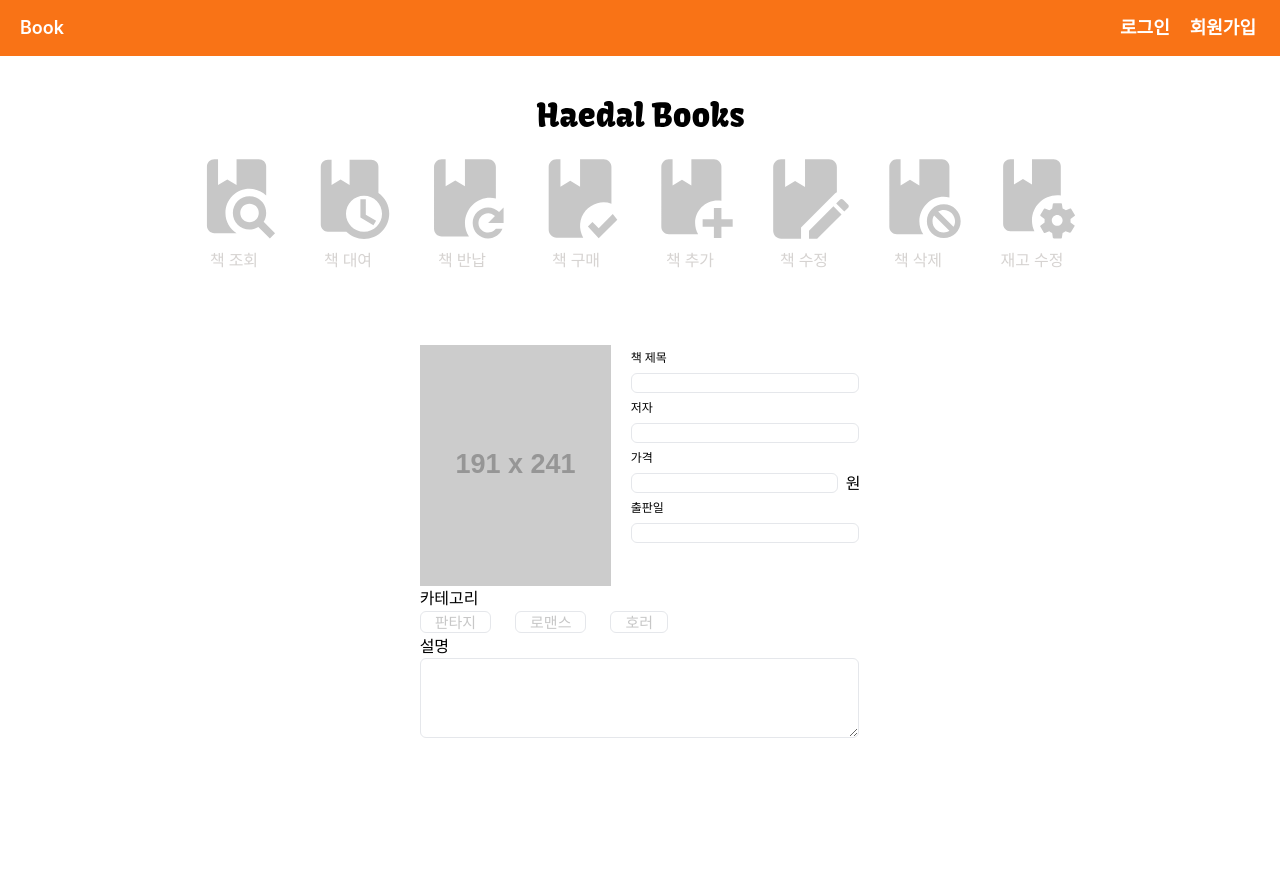
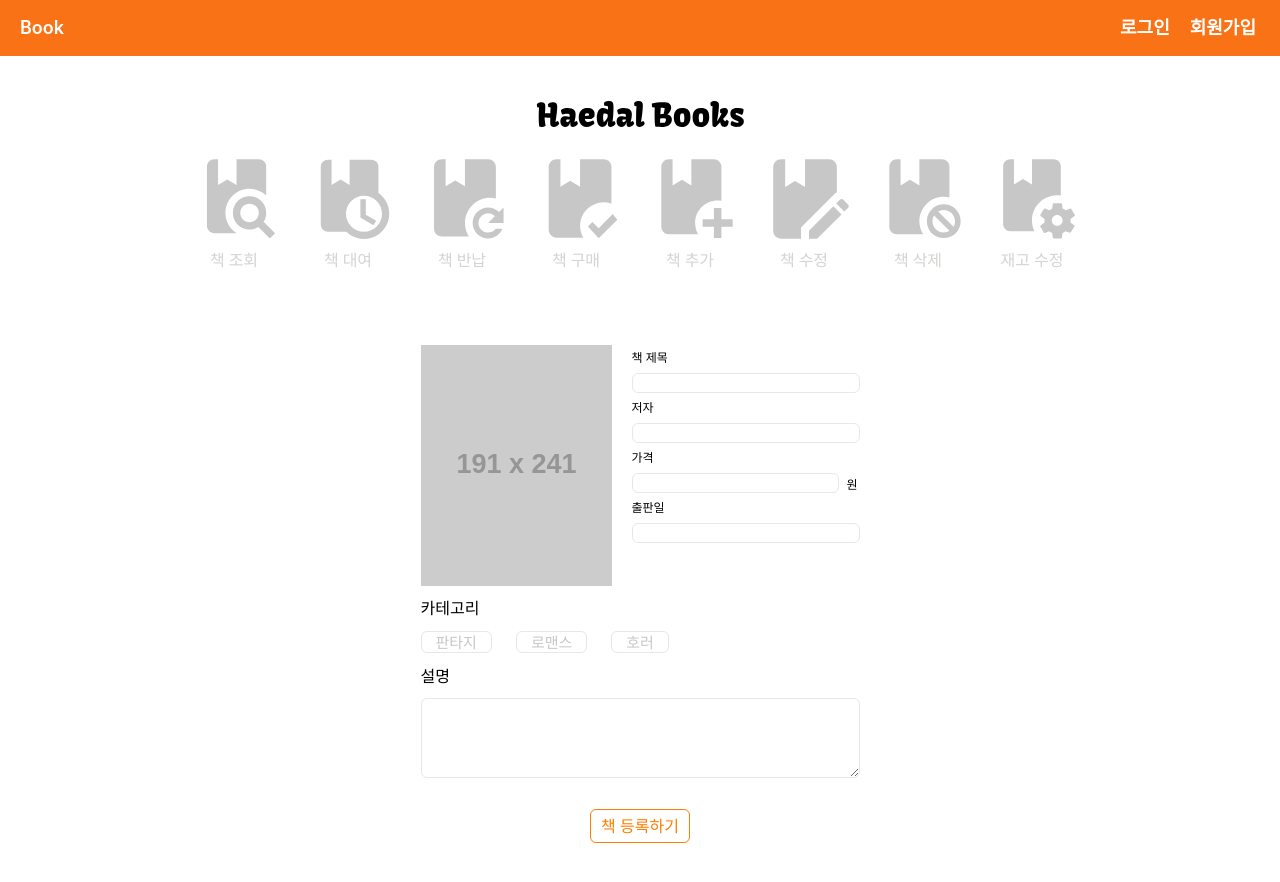
Before and after one commit to Dobbymin/haedal-book, a React (Vite) app: page /book/add in a window 1280 px wide. Shown: the top 882 px of the page. Before the commit the page ends 800 px from the top, so only its background shows below. Built offline with nearby package versions, Linux system fonts and the light colour scheme.

Commit message:
[feat]:책추가페이지 디자인 완성

```diff
--- a/src/components/template/AddTemplate.jsx
+++ b/src/components/template/AddTemplate.jsx
@@ -1,3 +1,4 @@
+import { Link } from 'react-router-dom';
 import BookNavBar from '../organisms/BookNavBar/BookNavBar';
 import Header from '../organisms/Header/Header';
 
@@ -7,8 +8,8 @@ const AddTemplate = () => {
 		<>
 			<Header />
 			<BookNavBar />
-			<div className="flex justify-center">
-				<div className="contentsContainer flex-col">
+			<div className="flex justify-center mb-14">
+				<div className="contentsContainer flex-col ">
 					<div className="dataContainer flex">
 						<div className="bookImg mr-[20px]">
 							<img
@@ -44,7 +45,7 @@ const AddTemplate = () => {
 										id="title"
 										className="border-[1px] w-[207px] h-[20px] rounded-md me-2"
 									/>
-									<span>원</span>
+									<span className="text-xs">원</span>
 								</li>
 								<li>
 									<p className="text-xs my-[5px]">출판일</p>
@@ -59,33 +60,43 @@ const AddTemplate = () => {
 						</div>
 					</div>
 					<div className="category">
-						<p>카테고리</p>
+						<p className="my-[10px]">카테고리</p>
 
 						<ul className="flex flex-wrap items-center text-[#C7C7C7]">
 							<li>
-								<a href="#" className={categoryStyle}>
+								<Link to="#" className={categoryStyle}>
 									판타지
-								</a>
+								</Link>
 							</li>
 							<li>
-								<a href="#" className={categoryStyle}>
+								<Link to="#" className={categoryStyle}>
 									로맨스
-								</a>
+								</Link>
 							</li>
 							<li>
-								<a href="#" className={categoryStyle}>
+								<Link to="#" className={categoryStyle}>
 									호러
-								</a>
+								</Link>
 							</li>
 						</ul>
 					</div>
-					<div className="description">
-						<p>설명</p>
+					<div className="description flex-col">
+						<div className="descriptionLabel">
+							<p className="my-[10px]">설명</p>
+						</div>
 						<textarea
 							name="description"
 							id=""
-							className="w-[439px] h-[80px] border-[1px] rounded-md"
+							className="w-[439px] h-[80px] border-[1px] rounded-md mb-[30px]"
 						></textarea>
+						<div className="apply text-center">
+							<Link
+								href="#"
+								className="px-[10px] py-[5px] text-[#FF7E00] border-[1px] border-[#FF7E00] rounded-md"
+							>
+								책 등록하기
+							</Link>
+						</div>
 					</div>
 				</div>
 			</div>
```
